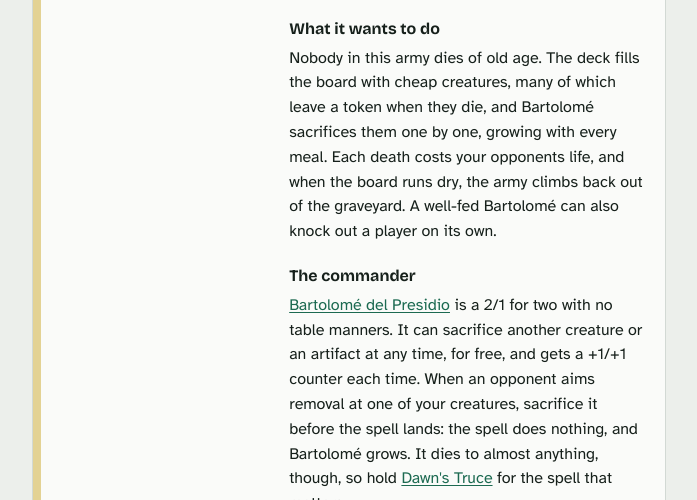
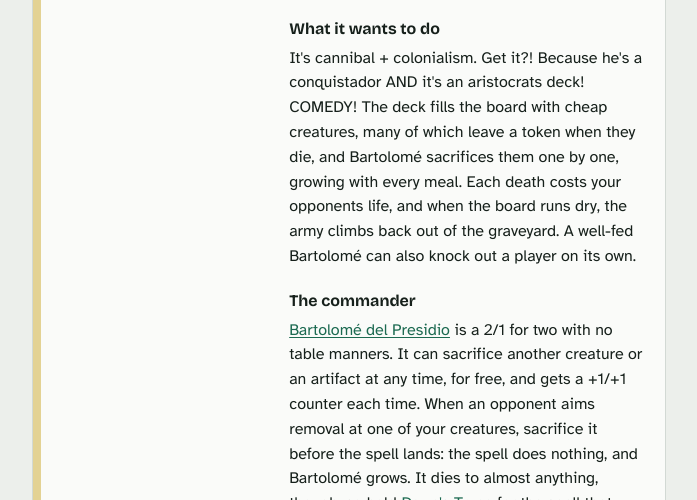
Before and after one commit to robmills2/decks, a plain HTML site: page constructed/index.html in a window 1280 px wide. Shown: the part 600-1100 px from the top of the page, without its empty margins (291-988 px from the left). Drawn offline with nearby package versions, Linux system fonts and the light colour scheme.

Commit message:
Cannibalonialism: Rob's new opening line
Co-Authored-By: Claude Opus 5.5 <noreply@anthropic.com>
Claude-Session: https://claude.ai/code/session_01H2jyti9YnMcbZ2j7pCKwRx

```diff
--- a/constructed/index.html
+++ b/constructed/index.html
@@ -167,7 +167,7 @@ body { margin: 0; background: var(--bg); color: var(--ink); font: 400 1rem/1.55
             <div><dt>Difficulty</dt><dd>Medium</dd></div>
           </dl>
           <h4>What it wants to do</h4>
-          <p>Nobody in this army dies of old age. The deck fills the board with cheap creatures, many of which leave a token when they die, and Bartolomé sacrifices them one by one, growing with every meal. Each death costs your opponents life, and when the board runs dry, the army climbs back out of the graveyard. A well-fed Bartolomé can also knock out a player on its own.</p>
+          <p>It&#x27;s cannibal + colonialism. Get it?! Because he&#x27;s a conquistador AND it&#x27;s an aristocrats deck! COMEDY! The deck fills the board with cheap creatures, many of which leave a token when they die, and Bartolomé sacrifices them one by one, growing with every meal. Each death costs your opponents life, and when the board runs dry, the army climbs back out of the graveyard. A well-fed Bartolomé can also knock out a player on its own.</p>
           <h4>The commander</h4>
           <p><a href="https://scryfall.com/card/lci/301/bartolom%C3%A9-del-presidio">Bartolomé del Presidio</a> is a 2/1 for two with no table manners. It can sacrifice another creature or an artifact at any time, for free, and gets a <span class="nw">+1/+1</span> counter each time. When an opponent aims removal at one of your creatures, sacrifice it before the spell lands: the spell does nothing, and Bartolomé grows. It dies to almost anything, though, so hold <a href="https://scryfall.com/card/blb/9/dawns-truce">Dawn&#x27;s Truce</a> for the spell that matters.</p>
           <h4>Opening hand</h4>
```
Also changed, not shown: 1 other file.
